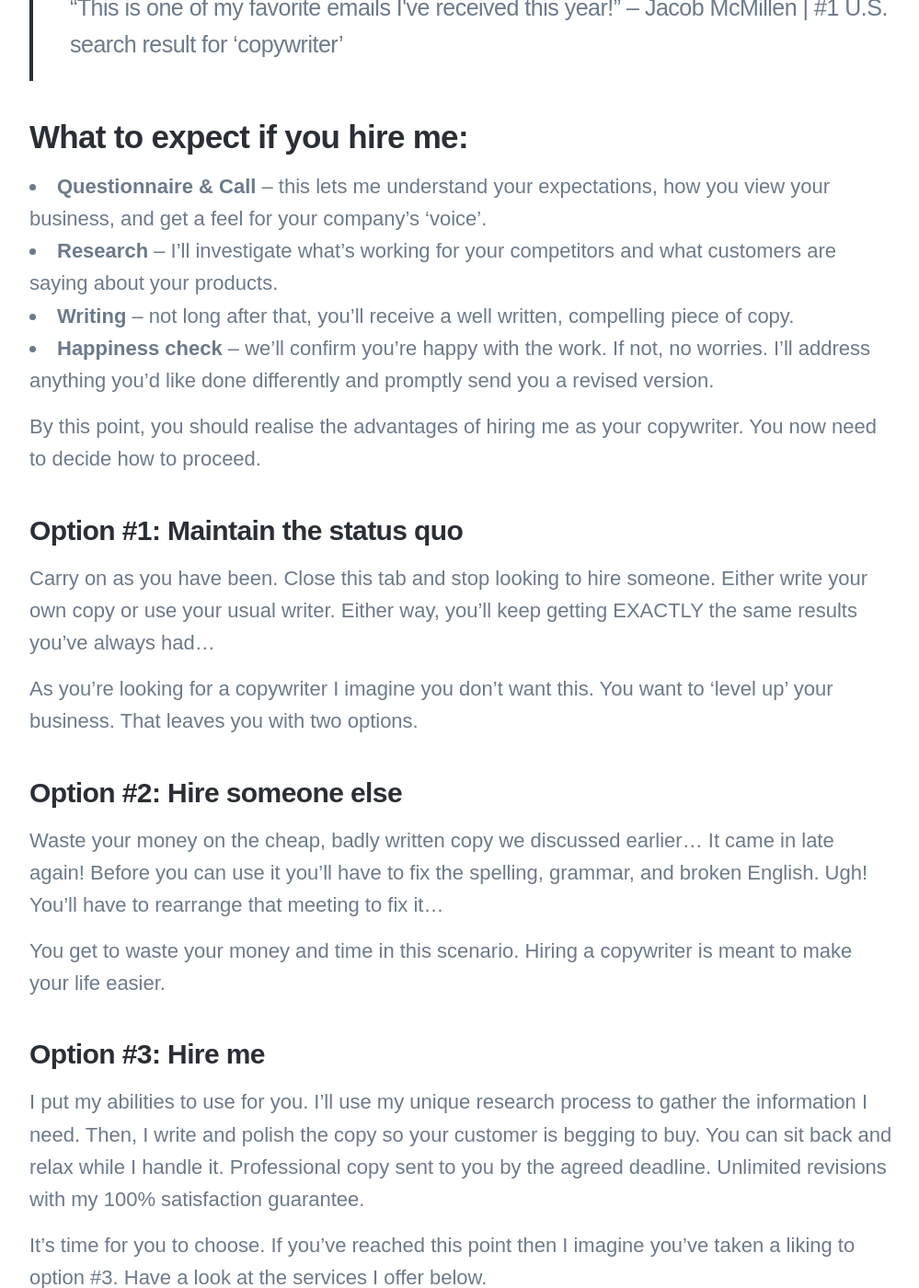
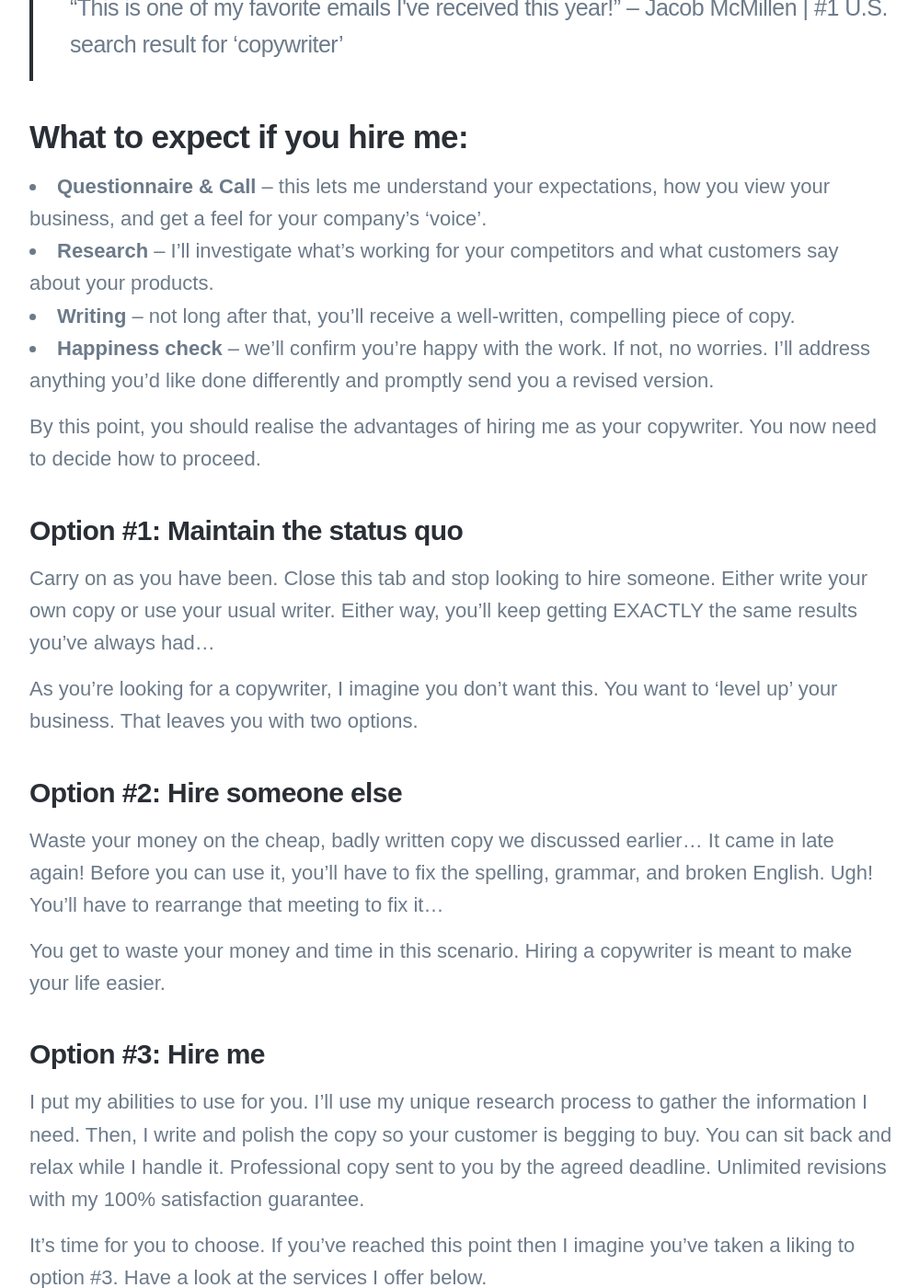
Before and after one commit to ScottON/ScottON, a Jekyll site: the page built from _pages/about.md, in a window 1280 px wide and 1400 px high, scrolled down 2078 px. Shown: the whole window at 92% size, without its empty margins (138-1137 px from the left). Built offline with Jekyll 4.4.1, drawn with Linux system fonts in a browser that asks for light colours; nearby versions of some CDN libraries; some web fonts are replaced; some of the changed text lies outside the part shown.

Commit message:
Update about.md

```diff
--- a/_pages/about.md
+++ b/_pages/about.md
@@ -35,8 +35,8 @@ I was awarded a Master of Arts degree in Philosophy. It's best described as a co
 <blockquote>“This is one of my favorite emails I've received this year!” – Jacob McMillen | #1 U.S. search result for ‘copywriter’</blockquote>
 ## What to expect if you hire me:
   * **Questionnaire & Call** – this lets me understand your expectations, how you view your business, and get a feel for your company's ‘voice’.
-  * **Research** –  I’ll investigate what’s working for your competitors and what customers are saying about your products.
-  * **Writing** – not long after that, you’ll receive a well written, compelling piece of copy.
+  * **Research** –  I’ll investigate what’s working for your competitors and what customers say about your products.
+  * **Writing** – not long after that, you’ll receive a well-written, compelling piece of copy.
   * **Happiness check** – we’ll confirm you’re happy with the work. If not, no worries. I’ll address anything you’d like done differently and promptly send you a revised version.
 
 By this point, you should realise the advantages of hiring me as your copywriter. You now need to decide how to proceed.
@@ -44,11 +44,11 @@ By this point, you should realise the advantages of hiring me as your copywriter
 
 Carry on as you have been. Close this tab and stop looking to hire someone. Either write your own copy or use your usual writer. Either way, you’ll keep getting EXACTLY the same results you’ve always had...
 
-As you’re looking for a copywriter I imagine you don't want this. You want to ‘level up’ your business. That leaves you with two options.
+As you’re looking for a copywriter, I imagine you don't want this. You want to ‘level up’ your business. That leaves you with two options.
 
 ### Option #2: Hire someone else
 
-Waste your money on the cheap, badly written copy we discussed earlier... It came in late again! Before you can use it you’ll have to fix the spelling, grammar, and broken English. Ugh! You’ll have to rearrange that meeting to fix it...
+Waste your money on the cheap, badly written copy we discussed earlier... It came in late again! Before you can use it, you’ll have to fix the spelling, grammar, and broken English. Ugh! You’ll have to rearrange that meeting to fix it...
 
 You get to waste your money and time in this scenario. Hiring a copywriter is meant to make your life easier.
 
```
Also changed, not shown: other parts of _pages/about.md (+1 -1 lines).
